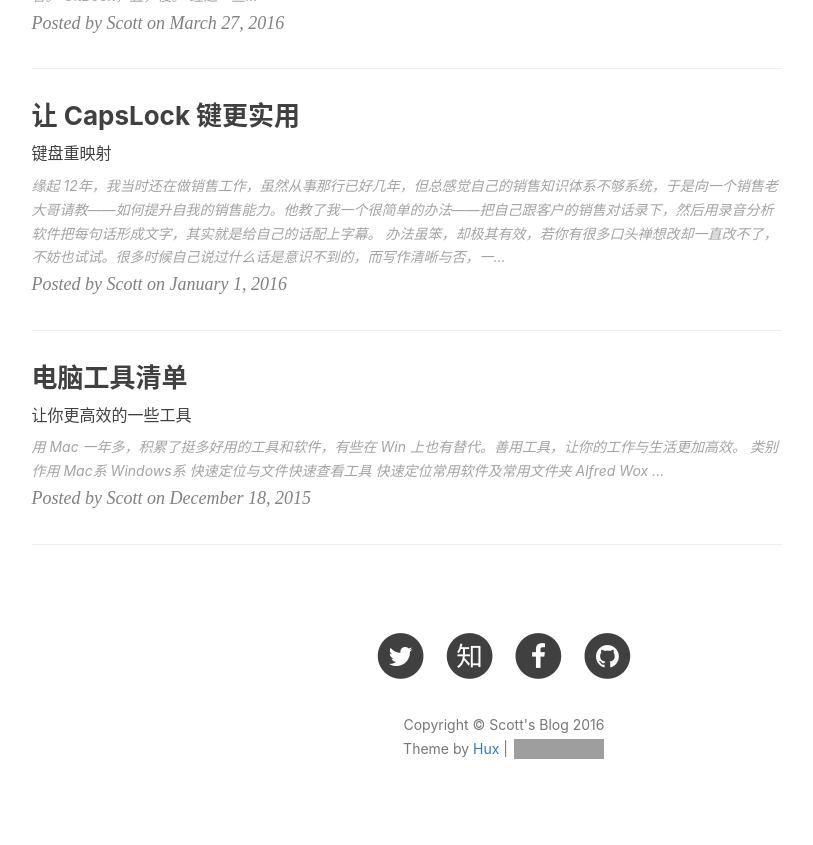
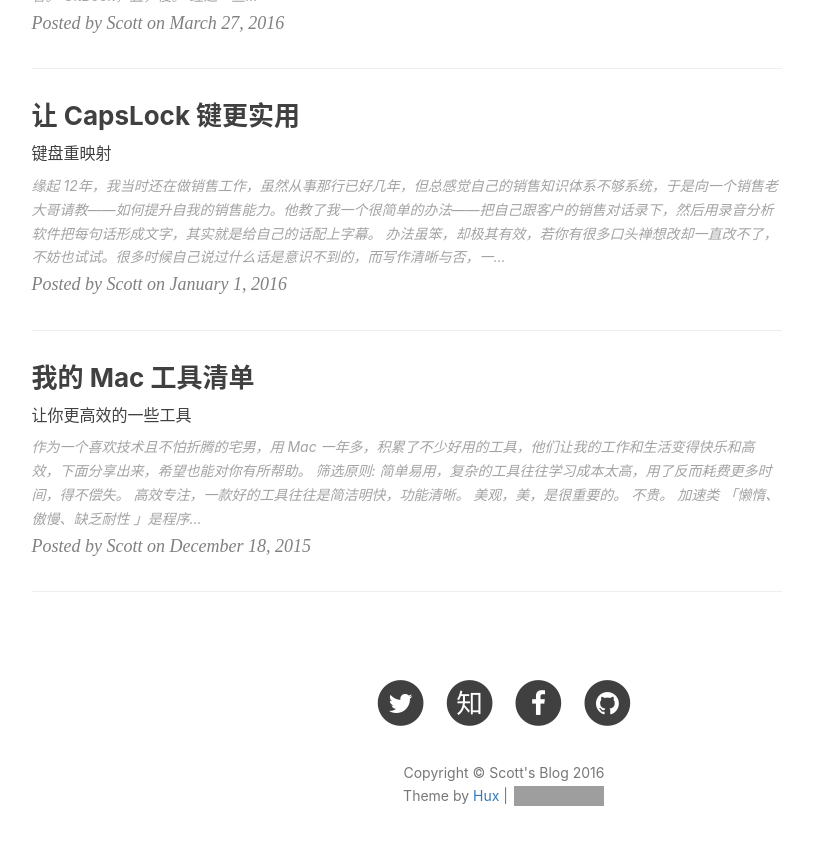
Before and after one commit to scottming/scottming.github.io, a Jekyll site: the page built from index.html, in a window 1280 px wide and 900 px high, scrolled down 1770 px. Shown: the top 845 px of the window, without its empty margins (136-949 px from the left). Built offline with Jekyll 4.4.1, drawn with Linux system fonts in a browser that asks for light colours; nearby versions of some CDN libraries; the list of posts is cut into pages by our own code; comment, search, counter and statistics services are not loaded; some of the changed lines change nothing that is shown; grey boxes are pictures that could not be loaded.

Commit message:
renewedly typesetting

```diff
--- a/_posts/2015-12-18-efficient_app.md
+++ b/_posts/2015-12-18-efficient_app.md
@@ -1,6 +1,6 @@
 ---
 layout: post
-title: 电脑工具清单
+title: 我的 Mac 工具清单
 subtitle:   让你更高效的一些工具
 date:       2015-12-18
 author:     "Scott"
@@ -9,93 +9,198 @@
     - 工具箱
     - OS
 ---
+<!-- 160424 重新排版 -->
 
-用 Mac 一年多，积累了挺多好用的工具和软件，有些在 Win 上也有替代。善用工具，让你的工作与生活更加高效。
+作为一个喜欢技术且不怕折腾的宅男，用 Mac 一年多，积累了不少好用的工具，他们让我的工作和生活变得快乐和高效，下面分享出来，希望也能对你有所帮助。
 
-|类别|作用|Mac系|Windows系|
-|:---|:---|:---|:---|
-|快速定位与文件快速查看工具|快速定位常用软件及常用文件夹|Alfred|Wox|
-|写作工具|写作|Mou、Macdown|Markdownpad2|
-|编辑器|写代码、文本编辑|Sublime 3|Sublime 3 + IMESupport 插件|
-|文字扩展工具|提升写作、写邮件等重复文本处理的速度|aText|PhraseExpress|
-|Chrome 或 Firefox 插件|提升 Web 效率 |Evernote 剪藏、Adblock、Vimium、Copy as Markdown、|同 Mac|
-|图床|储存图片|七牛云 + Dropdone|七牛云|
-|思维导图工具|发散思维|Mindnote|Mindjet 14 / Freemind|
-|幻灯片|制作幻灯片|Keynote|PPT|
-|清单工具|列清单|Workflowy/Evernote|Workflowy/Evernote|
-|书签|书签管理|Delicious + Delibar|
-|终端|终端工具|iterm 2 + Oh my zsh|gitbash|
-|Wiki|知识系统整理|Gollum + GithubWiki|GithubWiki|
-|任务管理工具|任务管理|Teambition/Worktile|Teambition/Worktile|
-|剪贴板|查看并选择复制历史|paste|暂无|
-|键盘映射修改|提高键盘效率|Karabiner + seil|AutoHotkey|
-|键盘自定义|提高键盘效率|Keyboard maestro|AutoHotkey|
-|缩图标|把右上角图标隐藏|Bartender|无需|
-|词典|查词|欧路|欧路 or madir|
-|半自动化邮箱|能创建规则自动过滤邮件|Gmail|Gmail|
-|科学上网工具|科学上网|ss|ss|
+**筛选原则:**
 
-**1.快速定位与文件快速查看工具**。日常工作中，你是否遇到这样的情况：多个软件与文件夹间频繁切换。若是全放在桌面，时间久了，桌面堆积太多快捷方式与文件夹，显得杂乱不堪，且电脑易卡；若是放在其他地方，桌面是干净了，但查找不易。Alfred 与 Wox 这类软件可以很好的解决类似问题，装上之后，妈妈再也不用担心我找不到软件了，Alfred 的工作流很有特色，Wox还可以通过自定义快捷键来快速搜索程序。
-![](http://7xjuve.com1.z0.glb.clouddn.com/image/151218-alfred.png?imageView2/2/w/800)
+- 简单易用，复杂的工具往往学习成本太高，用了反而耗费更多时间，得不偿失。
+- 高效专注，一款好的工具往往是简洁明快，功能清晰。
+- 美观，美，是很重要的。
+- 不贵。
 
-**2.写作工具。**自从用了 Markdown，几乎没怎么碰过 Word，关于 Markdown 的优势不做阐述，这类文章太多了，Google 一下吧。这篇文章是用 Markdown 的编辑器 Macdown 写成的。
-![](http://7xjuve.com1.z0.glb.clouddn.com/image/151218-macdown.png?imageView2/2/w/800)
+## 加速类
 
-**3.编辑器。**日常写代码用的较多的是 Sublime 3。
+> 「懒惰、傲慢、缺乏耐性 」是程序员的三大美德。
+>
+> -- Larry Wall
 
-**4.文字扩展工具。**写邮件时重复性文本比较多，传统方式 查找=》复制=》粘贴，实在太累。用 Atext 或 PhraseExpress 把文本编好，设定缩短字符，一键搞定。
-![](http://7xjuve.com1.z0.glb.clouddn.com/image/151218-atext.png?imageView2/2/w/800)
+### [Alfred](https://www.alfredapp.com/)
 
-**5.Chrome插件。**
-- Evernote 一键剪藏，浏览网页时，遇到喜欢的内容，想保存，一键搞定。
-- Adblock，去除各种广告。
-- Vimium，装上后，试试全键盘操作吧。
-- Copy as Markdown，一键复制为 Markdown 链接格式。
+![](http://7xjuve.com1.z0.glb.clouddn.com/160424-Alfred.png?imageView2/2/w/720)
 
-**6.图床。**七牛云功能很强大，Dropdone让图片上传变得 so eazy。装好七牛云插件，一键上传图片，结合 aText 的缩短字符，快速输入到 Markdown 编辑器里。配置请看：[Mac OS 图床运用优化模式](http://azeril.me/blog/How-To-Use-Image-Hosting-Quickly.html)
+---
 
-![](http://7xjuve.com1.z0.glb.clouddn.com/image/151218-dropzone.png?imageView2/2/w/800)
+Alfred 是一款快速定位与文件查看工具。在《卓有成效的程序员》里面提到「键盘输入总比导航快」，人的工作记忆是很有限的，你比较舒服的记忆层级最多 5 个，所以子目录一旦大于 4 个，你就很难记住了。而 Alfred 的快速搜索却很方便，按下 Option + Space，输入程序首字母，按下 Return，正常打开一个程序不会超过 3 秒钟；若搜索文件则需在字幕前加‘\`’
 
-**7.思维导图。**头脑风暴，想法在多，不需系统时可以用它。
+### [Karabiner](https://pqrs.org/osx/karabiner/seil.html.en)/[Seil](https://pqrs.org/osx/karabiner/seil.html.en)
 
-**8.幻灯片。**不想陷入 Keynote 与 PPT 孰优孰劣之争，相比来说，我更喜欢 Keynote 的简洁。
-下面是我自己运用 Keynote 仿微信聊天做的一个幻灯。
-![](http://7xjuve.com1.z0.glb.clouddn.com/image/151218-keynote_wechat.gif?imageView2/2/w/800)
+![](http://7xjuve.com1.z0.glb.clouddn.com/160424-Karabiner01.png?imageView2/2/w/720)
 
-**9.清单工具。**之前一直用 Evernote 列清单，但 Evernote 太重，不适合用来写笔记、记录生活点滴想法。所以现在换成了 Workflowy ，足够简洁，写读书笔记时，用来整理知识点也非常不错。
-![](http://7xjuve.com1.z0.glb.clouddn.com/image/151218-workflowy.png?imageView2/2/w/567)
+---
 
-**10.书签管理工具**，Decious + Delibar，「美味书签」简直不能更加美味，decious 收藏书签，设好 tag，Delibar 我设置的查找快捷键为 Shift + option + P, 正常查找一个书签不会超过 4 秒钟。
-![](http://7xjuve.com1.z0.glb.clouddn.com/image/151218-delicous.png?imageView2/2/w/800)
+「永远不要将你的双手从字符键上移开」是加速的重要原则，Vim 和 Emacs 的设计都符合这点，但日常办公，若用系统默认映射，想要做到这点是极难的。所幸我们有 Seil 和 Karabiner，这是一个很简单的修改键盘映射的小工具，具体操作方法可参考我这篇文章[让你的 Capslock 键更实用]()，参照修改过后，你基本可以摆脱鼠标。
 
-搜索：
+### [Keyboard Maestro](https://www.keyboardmaestro.com/documentation/7/screenshots.html)
 
-![](http://7xjuve.com1.z0.glb.clouddn.com/image/151218-delibar.png?imageView2/2/w/567)
+![](http://7xjuve.com1.z0.glb.clouddn.com/160424-KeyboardMaestro.png?imageView2/2/w/720)
 
-**11.终端**，mac 系统终端略丑，装上 iterm 2 更加美观，再装上 Oh my zsh 就更加强大了。
-![](http://7xjuve.com1.z0.glb.clouddn.com/image/151218-iterm_color.png?imageView2/2/w/567)
+---
 
-我的配色是 solarized_light.
+用电脑难免有一些工作是单调重复的，比如:复制一行文本、一个单词到文件；边看 Kindle 边写代码，两个窗口频繁切换；等等各种重复类流程性工作。而 keyboard Maestro 无愧他「键盘大师」的称号，有了他，几乎所有重复类工作皆课一键完成。比如我常用的「Alt + 程序首字母」切换程序，比 Command + Tab 切换可快多了，还有做 Keynote 时屏幕缩放，也是非常有用的，点 [这里](http://ww1.sinaimg.cn/mw690/60dc9a70gw1f0ar0znggvg20hs0b4qv5.gif) 看效果。
 
-**12.知识整理。**博客适合输出，Wiki适合整理复用知识。用 Git + Github + Jekyll 写博客，用 Github wiki 写wiki，绝对是完美搭配。另外，用 Goolum 搭建本地的 Wiki 便于本地阅读。
+### [aText](http://www.trankynam.com/atext/)
 
-**13.任务管理工具。**Teambition 我只用它来安排公司日程, Worktile 用来做任务管理非常帮。
+![](http://7xjuve.com1.z0.glb.clouddn.com/160424-aText.png?imageView2/2/w/720)
 
-**14.剪贴板。**装上 paste，Command + shift + v 后可以看到所有剪贴历史。
+---
 
-**15.键盘自定义工具，**键盘上有些键离键盘中心非常近，用的却很少，有些离得远使用却非常频繁。我经常使用 vi，所以我用 karabiner + seil 把右下角的 Capslock 改成了 ESC，Capslock + H/J/K/L 改成 上下左右，仿 Vim 模式，大大缩短键程。关于配置请看我另一篇文章：[让你的手指飞起来--键盘改造记](scottming.github.io/2016-01-01-remap_keyboard.html)
+无论你写代码还是写文章，肯定有很多重复的文本或 Code，用命令行就更不用多讲，而 aText 则是一个强大的别名工具，输入一个小小的别名，复杂的输入自动填充，无疑可以节省大量时间。比如：
 
-**16.图标隐藏工具。**强迫症患者必备。
+- 进入自己的七牛上传文件夹，在终端输入 `;cg` 即跳出 `cd /Users/Scott/Documents/5.DataBank/qiniu`, 也就进入这个文件夹了。
+- 连接局域网 Linux 的 Jupyter，`;jn` ==> `https://192.168.31.199:8889`
+- 写 reStructuredText 时的大标题， `;==` ==> `=========================`
 
-隐藏前：![](http://7xjuve.com1.z0.glb.clouddn.com/image/151218-batender_show.png?imageView2/2/w/567)
+### [A Better Finder Rename](http://www.publicspace.net/ABetterFinderRename/)
 
-隐藏后：![](http://7xjuve.com1.z0.glb.clouddn.com/image/151218-bartender_hide.png?imageView2/2/w/400)
+![](http://7xjuve.com1.z0.glb.clouddn.com/160424-ABetterFinderRename.png?imageView2/2/w/720)
 
-**17.词典。**欧路词典加载词库后非常好用，我的常用词库是：Collins Cobuild双解、LDOCE朗文当代5的英英版、剑桥高阶学习词典、韦伯斯特高阶学习词典。
+---
 
-**18.半自动化邮箱。**个人每月往来邮件差不多上千封，类别 10 来个。之前经常出现几百封未读，自从用了 Gmail 的过滤器功能，自动过滤管理收发邮件。收件箱待处理邮件正常不会超过 7 封。
+> 文件命名看似简单，但其实这体现了你对你的对象在当前体系中的关系/作用的理解深度，往大了说，命名还直接反映了你对整个资源结构的理解.
+>
+> 统一的命名规约，对团队，尤其对团队知识管理来说，非常重要。否则创建一文件，队友很可能难以识别所含内容。
+>
+> -- 闪闪
 
-**19.科学上网工具。**这个不解释，我推荐 Astrill，上 Youtube 看视频，某网看大片，基本不会卡。
+好的命名规约，不仅对团队知识管理重要，对个人今后的搜索、复用都是极为重要的，比如我个人的博客配图，就喜欢用 年月日开头，这样当我看到博文日期，我就知道那天的图有哪些。而 A Better Finder Rename 则是一款非常强大的批量命名工具，如图所示的文件名首批量添加字符，甚至自定义 Text 文件导入批量命名等复杂需要都能用他实现。
 
-#### 小结：
-不以软件为导向，以任务为导向。做什么事，需要什么功能，则用具备其功能的工具。
+### [Paste](http://pasteapp.me/)
+
+![](http://7xjuve.com1.z0.glb.clouddn.com/160424-Paste.png?imageView2/2/w/720)
+
+---
+
+批量复制总比单个快，而 Paste，一次性复制多个后，便可轻松点选了。
+
+## 写作类
+
+我的写作流程大致是这样的，供参考：
+
+- Atom 写初稿. 理由： 多行编辑、替换等非常方便. 快捷键： Command + Shift + L 多行编辑，修改标题、列表等可以用; Command + L 选中当行; Command + F 查找， Alt + Enter 在查找后统一替换。
+- Dropzone + 七牛插件 + aText， 一键拖拽， 一键贴入. Dropzone + 七牛插件设置好后，便可一键拖拽，并生成一个复制好的图片链接，所以可以先在 aText 编辑一个 类似这样的 "!\[]({#clipboard -paste})" 快捷，比如把快捷名设为 ";qi"， 等你切换回 Atom， 输入 别名 `qi` 即可。
+- Textmate 查看组块排版. 快捷键 Command + Option + 1， 显示所有标题。
+
+### [Atom](https://atom.io/)
+
+![](http://7xjuve.com1.z0.glb.clouddn.com/160424-Atom.png?imageView2/2/w/720)
+
+---
+
+GitHub 亲娘生的，是我见过的对 Markdown 文档的渲染效果最好的，写作用他就对了。
+
+### [Dropzone](https://aptonic.com/)
+
+![](http://7xjuve.com1.z0.glb.clouddn.com/160424-Dropzone.png?imageView2/2/w/720)
+
+---
+
+配合七牛一键盘传图，具体配置看这里 [Mac OS 图床运用优化模式](http://azeril.me/blog/How-To-Use-Image-Hosting-Quickly.html)
+
+### [Textmate](https://macromates.com/)
+
+主要是排版用。输入框不跟随光标这个问题一直没解决。
+
+## 插件类
+
+### [Pushbullet]()
+
+![](http://7xjuve.com1.z0.glb.clouddn.com/160424-Pushbullet.png?imageView2/2/w/720)
+
+---
+
+你还在用微信、qq 给自己传图吗？ Pushbullet 更方便。
+
+### [Vimium](https://chrome.google.com/webstore/detail/vimium/dbepggeogbaibhgnhhndojpepiihcmeb)/[Vimfx](https://addons.mozilla.org/en-US/firefox/addon/vimfx/)
+
+![](http://7xjuve.com1.z0.glb.clouddn.com/160424-Vimum.png?imageView2/2/w/720)
+
+---
+
+刚刚说到尽量不用鼠标，浏览器这种有大量链接的地方看似不现实，所幸在 Chrome 有 Vimium, Firefox 有 Vimfx。
+
+### 其他插件
+[Image Picker](https://addons.mozilla.org/en-US/firefox/addon/image-picker/) 是Firefox 下的批量下图神器；[Adblock](https://chrome.google.com/webstore/detail/adblock/gighmmpiobklfepjocnamgkkbiglidom?hl=zh-CN) 让广告已成往事；[Ginger](http://www.gingersoftware.com/zh) 语法检查工具。
+
+## Haiker 类
+
+### [iTerm 2](https://www.iterm2.com/)
+
+![](http://7xjuve.com1.z0.glb.clouddn.com/160424-iTerm2.png?imageView2/2/w/720)
+
+---
+
+这是一个比 Mac 自带终端 Terminal 好用的多的终端仿真器。
+
+### [Oh My ZSH](http://ohmyz.sh/)
+
+![](http://7xjuve.com1.z0.glb.clouddn.com/160424-OhMyZSH.png?imageView2/2/w/720)
+
+---
+
+如图所言，我的终端从来没有这么好用过。
+
+### [Homebrew](http://brew.sh/)
+
+![](http://7xjuve.com1.z0.glb.clouddn.com/160424-Homebrew.png?imageView2/2/w/720)
+
+---
+
+用过 Linux 的人都知道，包管理工具 APT 极为好用，下载工具、程序通常一行代码就搞定了，而 Homebrew 也可以做到，让你彻底摆脱 Win 的「无数个下一步操作」思维。
+
+### [Fugu](https://sourceforge.net/projects/fugussh/files/)
+
+虽说可以在 Mac 的终端可以直接用 FTP 或 SFTP 直连服务器，但 Fugu 这种客户端工具在有些时候也是极为有用的。
+
+## 其他
+
+### [欧陆词典](http://www.eudic.net/eudic/mac_dictionary.aspx)
+
+![](http://7xjuve.com1.z0.glb.clouddn.com/160424-eudic.png?imageView2/2/w/720)
+
+---
+
+欧路词典无疑是 Mac 下最好用的词典之一，导入生词本，词库等都很方便。
+
+### [Sip](http://theolabrothers.com/sip/pro/)
+
+![](http://7xjuve.com1.z0.glb.clouddn.com/160424-Sip.png?imageView2/2/w/720)
+
+---
+
+对于一个美控来说，偶尔还是要取取色，做做设计的， Sip 则可以让你方便取色、生成色板等，可以极好的配合 Ai 使用。
+
+### [Workflowy](https://workflowy.com/)
+
+![](http://7xjuve.com1.z0.glb.clouddn.com/160424-Workflowy.png?imageView2/2/w/720)
+
+---
+
+之前一直用 Evernote 列清单，但 Evernote 太重，不适合用来写笔记、记录生活点滴想法。所以现在换成了 Workflowy ，足够简洁，写读书笔记时，用来整理知识点也非常不错。
+
+### [Bartender 2](https://www.macbartender.com/)
+
+![](http://7xjuve.com1.z0.glb.clouddn.com/160424-Bartender.png?imageView2/2/w/720)
+
+---
+
+强迫症隐藏小图标用的。
+
+### [Flux](https://justgetflux.com/)
+
+低蓝光护眼神器。
+
+## 小结：
+
+关注本质，而非形式。
```
Also changed, not shown: 5 other files.
